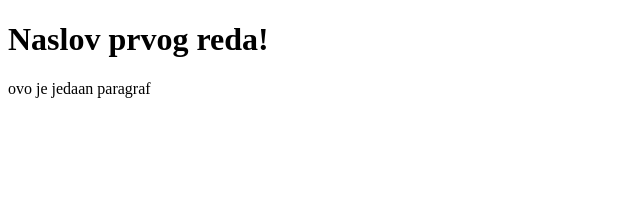
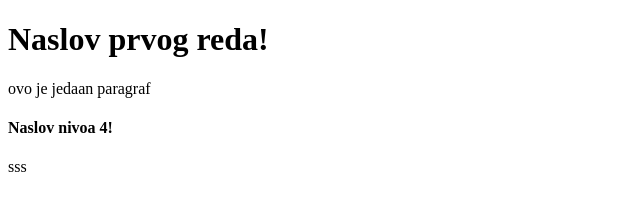
Before and after one commit to LeiteKaka/Folder1-1, a plain HTML site: page AjaxJSON/WebContent/NewFile.html in a window 1280 px wide. Shown: the whole page, without its empty margins (0-640 px from the left). Drawn offline with Linux system fonts and the light colour scheme.

Commit message:
Update NewFile.html

```diff
--- a/AjaxJSON/WebContent/NewFile.html
+++ b/AjaxJSON/WebContent/NewFile.html
@@ -7,6 +7,7 @@
 <body>
 <h1>Naslov prvog reda!</h1>
 <p>ovo je jedaan paragraf</p>
+  <h4>Naslov nivoa 4!</h4>sss
 
 </body>
 </html>
```
